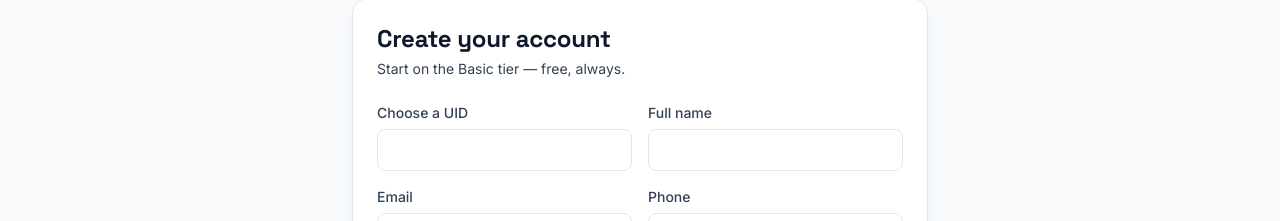
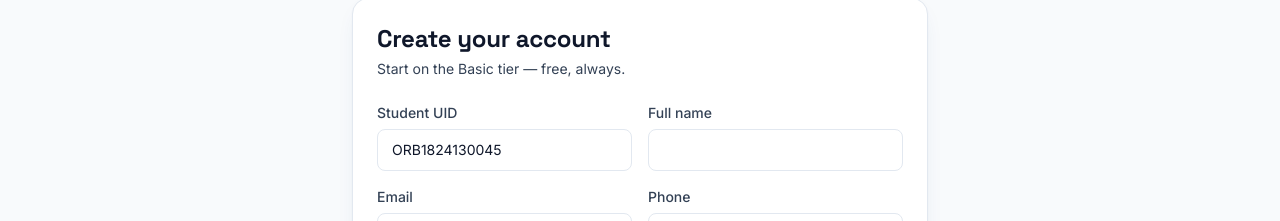
Before and after one commit to DEBTULYA2005/OrbitEducations, a React (Vite) app: page /signup in a window 1280 px wide. Shown: the part 131-352 px from the top of the page. Built offline with nearby package versions, Linux system fonts and the light colour scheme; no server answers.

Commit message:
Implement UID generation and update SignupForm
Added a UID generation function and updated the form to display the UID as read-only.

```diff
--- a/src/components/auth/SignupForm.jsx
+++ b/src/components/auth/SignupForm.jsx
@@ -1,4 +1,5 @@
-import { useState } from 'react'
+// import { useState } from 'react'
+import { useState, useEffect } from 'react'
 import { useNavigate } from 'react-router-dom'
 import { useAuth } from '@/context/AuthContext'
 import { COURSE_CATEGORIES } from '@/constants/courseCategories'
@@ -24,6 +25,17 @@ export default function SignupForm({ onSuccess }) {
   const navigate = useNavigate()
   const [form, setForm] = useState(INITIAL_FORM)
 
+  function generateUID() {
+    return `ORB${Date.now().toString().slice(-8)}${Math.floor(Math.random() * 100)}`
+  }
+
+  useEffect(() => {
+    setForm((f) => ({
+      ...f,
+      uid: generateUID(),
+    }))
+  }, [])
+
   function handleChange(e) {
     setForm((f) => ({ ...f, [e.target.name]: e.target.value }))
   }
@@ -42,7 +54,7 @@ export default function SignupForm({ onSuccess }) {
   return (
     <form onSubmit={handleSubmit} className="flex flex-col gap-4">
       <div className="grid grid-cols-1 gap-4 sm:grid-cols-2">
-        <Input id="su-uid" name="uid" label="Choose a UID" value={form.uid} onChange={handleChange} required />
+        <Input id="su-uid" name="uid" label="Student UID" value={form.uid} readOnly required />
         <Input id="su-name" name="name" label="Full name" value={form.name} onChange={handleChange} required />
         <Input id="su-email" name="email" type="email" label="Email" value={form.email} onChange={handleChange} required />
         <Input id="su-phone" name="phone" type="tel" label="Phone" value={form.phone} onChange={handleChange} required />
```
